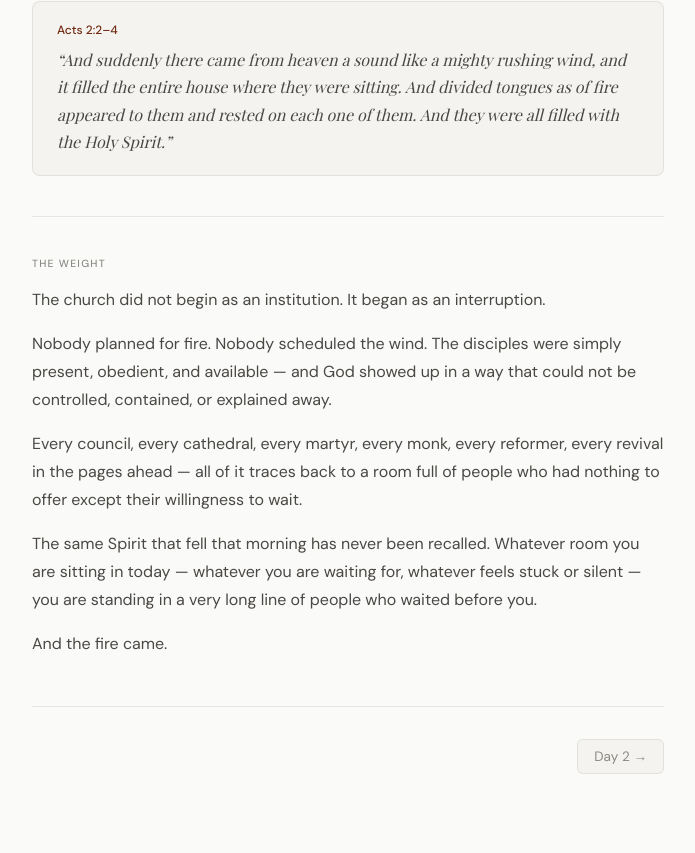
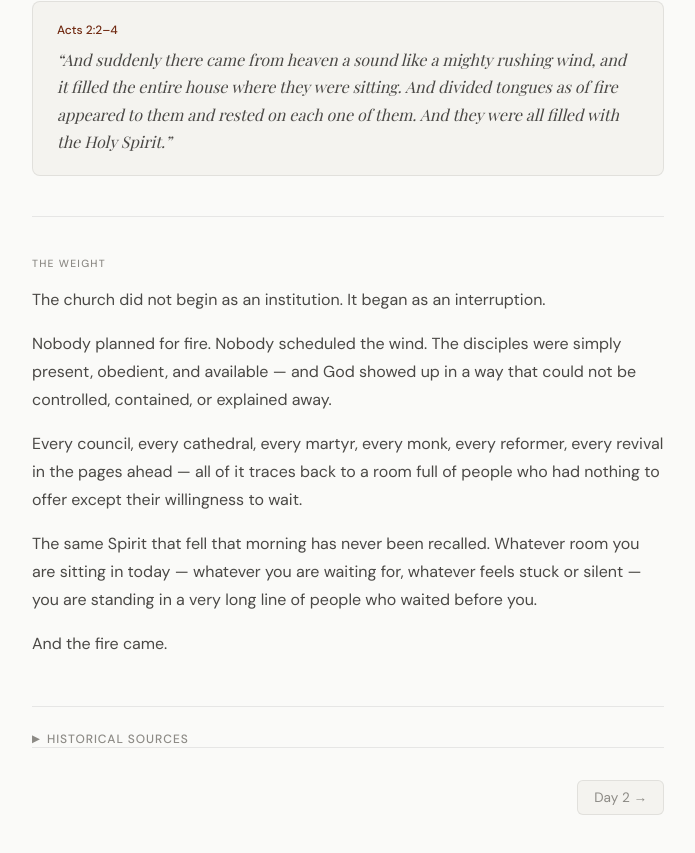
Before and after one commit to FutureXRP/footsteps-devotional, a Next.js app: page /entry/1 in a window 1280 px wide. Shown: the part 1538-2391 px from the top of the page, without its empty margins (292-987 px from the left). Built offline with nearby package versions, Linux system fonts and the light colour scheme; a web font is replaced by a local one.

Commit message:
Add SourcesSection component to EntryReader

```diff
--- a/components/EntryReader.tsx
+++ b/components/EntryReader.tsx
@@ -1,6 +1,6 @@
 'use client'
 
-import { Entry, VOLUME_COLORS } from '@/lib/types'
+import { Entry, EntryNotes, VOLUME_COLORS } from '@/lib/types'
 import { toggleBookmark, isBookmarked, markRead } from '@/lib/storage'
 import { useState, useEffect, useRef } from 'react'
 import Link from 'next/link'
@@ -9,6 +9,88 @@ function Prose({ text }: { text: string }) {
   return (
     <div className="entry-prose" style={{ color: 'var(--text-secondary)', fontSize: '1rem', lineHeight: '1.8' }}>
       {text.split('\n\n').map((p, i) => <p key={i}>{p}</p>)}
+    </div>
+  )
+}
+
+function SourcesSection({ notes }: { notes: EntryNotes }) {
+  const [open, setOpen] = useState(false)
+
+  const confidenceLabel: Record<string, string> = {
+    high: 'Well documented',
+    medium: 'Documented with caveats',
+    tradition: 'Primarily tradition',
+  }
+  const confidenceColor: Record<string, string> = {
+    high: '#1a7a4a',
+    medium: '#b45309',
+    tradition: '#6b7280',
+  }
+
+  return (
+    <div style={{ marginTop: '2.5rem', borderTop: '1px solid var(--border)', paddingTop: '1.5rem' }}>
+      <button
+        onClick={() => setOpen(o => !o)}
+        style={{
+          background: 'none', border: 'none', cursor: 'pointer',
+          display: 'flex', alignItems: 'center', gap: '6px',
+          fontSize: '0.75rem', color: 'var(--text-muted)', padding: 0,
+          fontFamily: 'var(--font-sans)', letterSpacing: '0.08em', textTransform: 'uppercase', fontWeight: 500,
+        }}
+        aria-expanded={open}
+      >
+        <span style={{ fontSize: '0.65rem', transition: 'transform 0.2s', display: 'inline-block', transform: open ? 'rotate(90deg)' : 'rotate(0deg)' }}>▶</span>
+        Historical Sources
+      </button>
+
+      {open && (
+        <div style={{ marginTop: '1rem', display: 'flex', flexDirection: 'column', gap: '0.75rem' }}>
+          {/* Confidence badge */}
+          <div style={{ display: 'flex', alignItems: 'center', gap: '6px' }}>
+            <span style={{
+              fontSize: '0.65rem', fontWeight: 600, letterSpacing: '0.06em',
+              color: confidenceColor[notes.confidence] || '#6b7280',
+              textTransform: 'uppercase',
+            }}>
+              ● {confidenceLabel[notes.confidence] || notes.confidence}
+            </span>
+          </div>
+
+          {/* Primary source */}
+          <div>
+            <div style={{ fontSize: '0.7rem', fontWeight: 600, color: 'var(--text-muted)', textTransform: 'uppercase', letterSpacing: '0.06em', marginBottom: '0.25rem' }}>
+              Primary Source
+            </div>
+            <p style={{ fontSize: '0.85rem', color: 'var(--text-secondary)', lineHeight: 1.6, margin: 0 }}>
+              {notes.primary}
+            </p>
+          </div>
+
+          {/* Tradition notes */}
+          {notes.tradition && (
+            <div>
+              <div style={{ fontSize: '0.7rem', fontWeight: 600, color: 'var(--text-muted)', textTransform: 'uppercase', letterSpacing: '0.06em', marginBottom: '0.25rem' }}>
+                Historical Tradition
+              </div>
+              <p style={{ fontSize: '0.85rem', color: 'var(--text-secondary)', lineHeight: 1.6, margin: 0 }}>
+                {notes.tradition}
+              </p>
+            </div>
+          )}
+
+          {/* Archaeological */}
+          {notes.archaeological && (
+            <div>
+              <div style={{ fontSize: '0.7rem', fontWeight: 600, color: 'var(--text-muted)', textTransform: 'uppercase', letterSpacing: '0.06em', marginBottom: '0.25rem' }}>
+                Archaeological & Historical
+              </div>
+              <p style={{ fontSize: '0.85rem', color: 'var(--text-secondary)', lineHeight: 1.6, margin: 0 }}>
+                {notes.archaeological}
+              </p>
+            </div>
+          )}
+        </div>
+      )}
     </div>
   )
 }
@@ -156,6 +238,11 @@ export default function EntryReader({ entry, prev, next }: { entry: Entry; prev:
           <Prose text={entry.weight} />
         </div>
 
+        {/* Historical Sources */}
+        {entry.notes && (
+          <SourcesSection notes={entry.notes} />
+        )}
+
         {/* Prev / Next */}
         <div style={{
           display: 'flex', justifyContent: 'space-between', alignItems: 'center',
```
